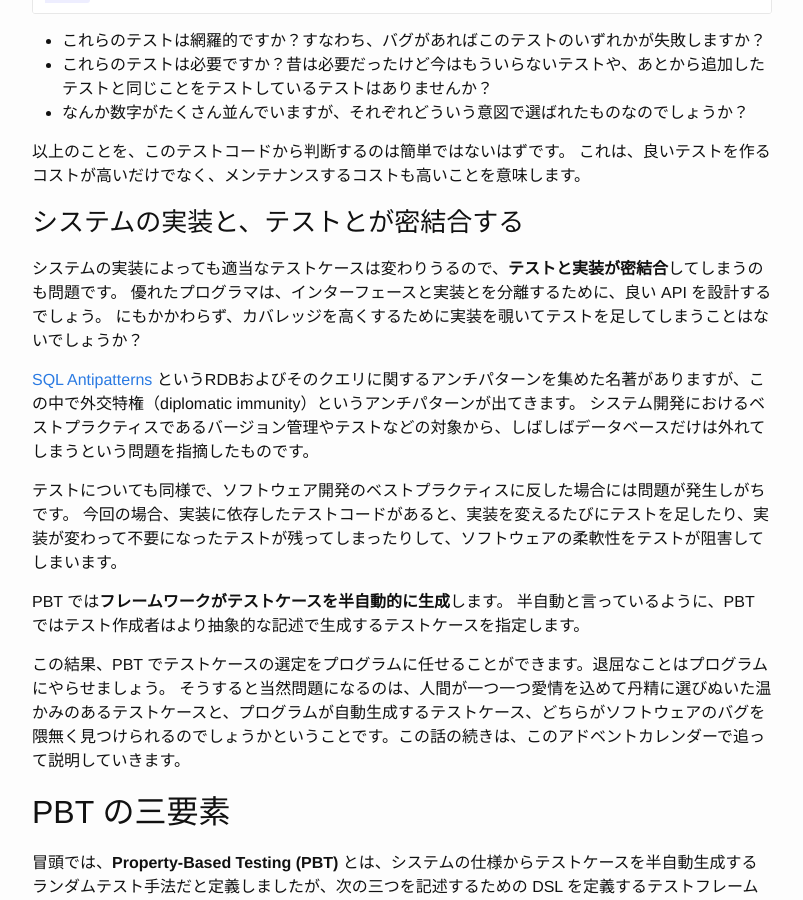
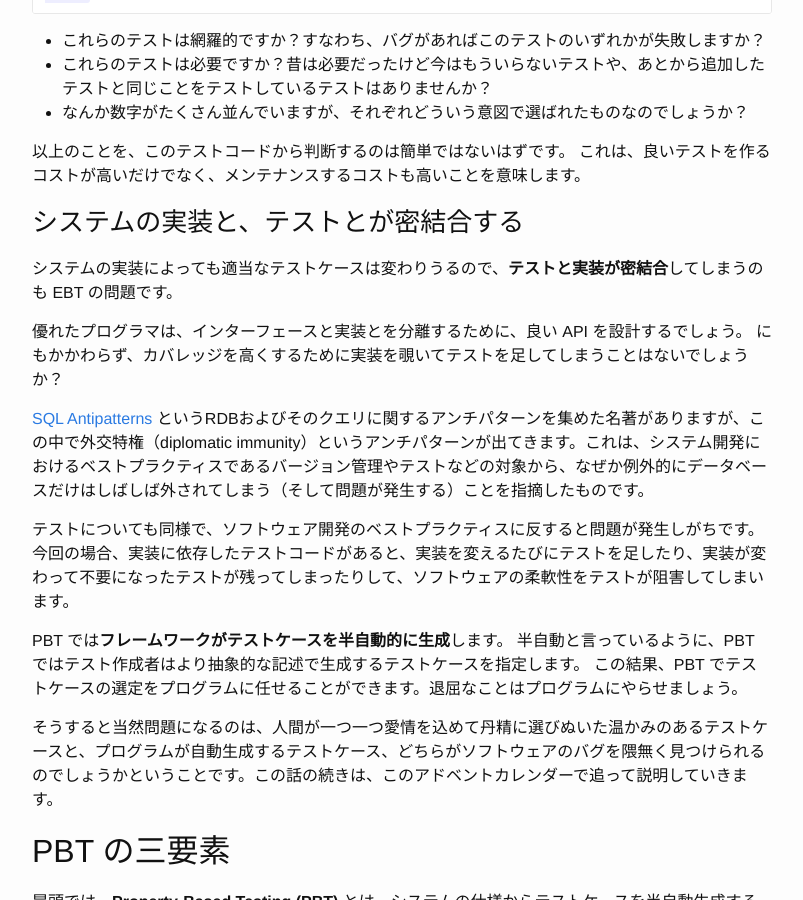
Before and after one commit to spinute/spinute.github.io, a Jekyll site: the page built from _posts/2018-12-02-PBT-day2.md, in a window 1280 px wide and 900 px high, scrolled down 1203 px. Shown: the whole window, without its empty margins (238-1041 px from the left). Built offline with Jekyll 4.4.1, drawn with Linux system fonts in a browser that asks for light colours.

Commit message:
smallfix

```diff
--- a/_posts/2018-12-02-PBT-day2.md
+++ b/_posts/2018-12-02-PBT-day2.md
@@ -58,19 +58,20 @@ EBT では具体例を連ねるのに対して、PBT ではもう少し抽象的
 
 ### システムの実装と、テストとが密結合する
 
-システムの実装によっても適当なテストケースは変わりうるので、**テストと実装が密結合**してしまうのも問題です。
+システムの実装によっても適当なテストケースは変わりうるので、**テストと実装が密結合**してしまうのも EBT の問題です。
+
 優れたプログラマは、インターフェースと実装とを分離するために、良い API を設計するでしょう。
 にもかかわらず、カバレッジを高くするために実装を覗いてテストを足してしまうことはないでしょうか？
 
-[SQL Antipatterns](https://pragprog.com/book/bksqla/sql-antipatterns) というRDBおよびそのクエリに関するアンチパターンを集めた名著がありますが、この中で外交特権（diplomatic immunity）というアンチパターンが出てきます。 システム開発におけるベストプラクティスであるバージョン管理やテストなどの対象から、しばしばデータベースだけは外れてしまうという問題を指摘したものです。
+[SQL Antipatterns](https://pragprog.com/book/bksqla/sql-antipatterns) というRDBおよびそのクエリに関するアンチパターンを集めた名著がありますが、この中で外交特権（diplomatic immunity）というアンチパターンが出てきます。これは、システム開発におけるベストプラクティスであるバージョン管理やテストなどの対象から、なぜか例外的にデータベースだけはしばしば外されてしまう（そして問題が発生する）ことを指摘したものです。
 
-テストについても同様で、ソフトウェア開発のベストプラクティスに反した場合には問題が発生しがちです。
+テストについても同様で、ソフトウェア開発のベストプラクティスに反すると問題が発生しがちです。
 今回の場合、実装に依存したテストコードがあると、実装を変えるたびにテストを足したり、実装が変わって不要になったテストが残ってしまったりして、ソフトウェアの柔軟性をテストが阻害してしまいます。
 
 PBT では**フレームワークがテストケースを半自動的に生成**します。
 半自動と言っているように、PBT ではテスト作成者はより抽象的な記述で生成するテストケースを指定します。
+この結果、PBT でテストケースの選定をプログラムに任せることができます。退屈なことはプログラムにやらせましょう。
 
-この結果、PBT でテストケースの選定をプログラムに任せることができます。退屈なことはプログラムにやらせましょう。
 そうすると当然問題になるのは、人間が一つ一つ愛情を込めて丹精に選びぬいた温かみのあるテストケースと、プログラムが自動生成するテストケース、どちらがソフトウェアのバグを隈無く見つけられるのでしょうかということです。この話の続きは、このアドベントカレンダーで追って説明していきます。
 
 ## PBT の三要素
```
